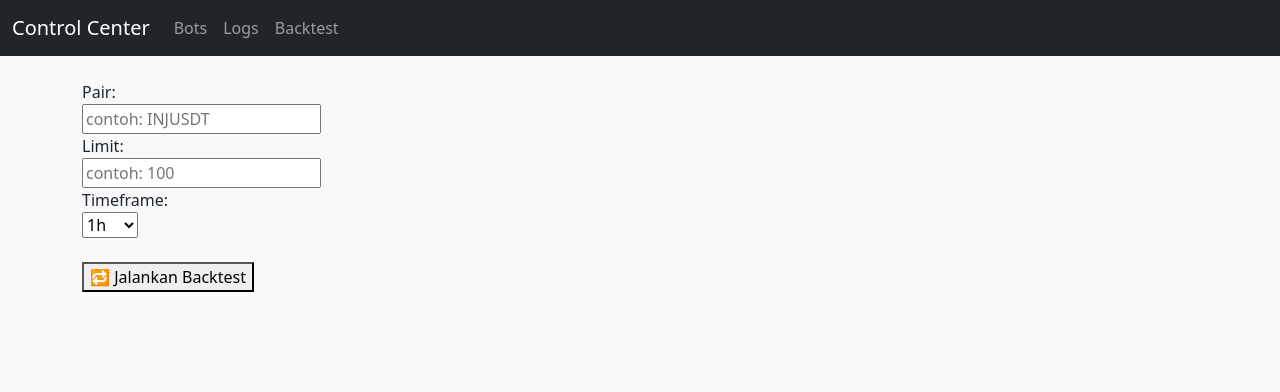
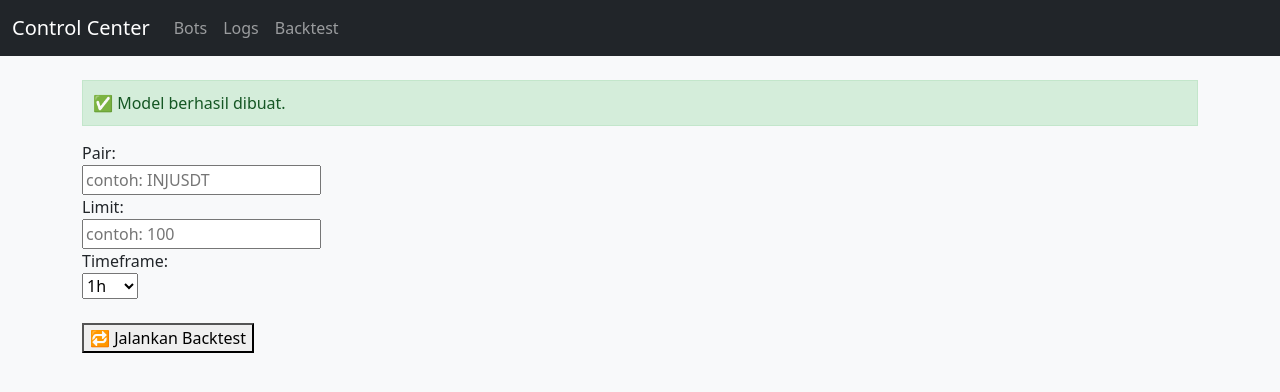
Before and after one commit to adyjul/trade-control-system, a Flask app: template templates/backtest_form.html in a window 1280 px wide. Shown: the top 392 px of the page. Run offline with Flask 3, Linux system fonts and the light colour scheme; the template is opened without the code that fills it: most values are stand-ins (such as "Sample title", 1, 10 or a date in 2020).

Commit message:
add model

```diff
--- a/app.py
+++ b/app.py
@@ -136,15 +136,19 @@ def backtest_new():
         # return render_template("summary_backtest.html", result=res)
         return redirect(url_for('backtest_summary'))
 
-    return render_template("backtest_form.html")  # form input pair/tf
+    status = request.args.get("status")
+    err = request.args.get("err")
+    return render_template("backtest_form.html",status=status,err=err)  # form input pair/tf
 
 @app.route("/make_model", methods=["GET"])
 def make_model():
     try:
         train_all_models()  # ini akan otomatis membaca semua file .xlsx dan buat model per coin/timeframe
-        return "✅ Semua model berhasil dibuat.", 200
+        # return "✅ Semua model berhasil dibuat.", 200
+        return redirect(url_for("backtest", status="success"))
     except Exception as e:
-        return f"❌ Gagal membuat model: {str(e)}", 500
+        # return f"❌ Gagal membuat model: {str(e)}", 500
+        return redirect(url_for("backtest", status="success",err=e))
 
 @app.route('/backtest/summary')
 def backtest_summary():
--- a/templates/backtest_form.html
+++ b/templates/backtest_form.html
@@ -1,5 +1,16 @@
 {% extends 'base.html' %}
 {% block content %}
+
+{% if status == "success" %}
+  <div style="padding: 10px; background-color: #d4edda; color: #155724; border: 1px solid #c3e6cb; margin-bottom: 15px;">
+    ✅ Model berhasil dibuat.
+  </div>
+{% elif status == "error" %}
+  <div style="padding: 10px; background-color: #f8d7da; color: #721c24; border: 1px solid #f5c6cb; margin-bottom: 15px;">
+    ❌ Gagal membuat model: {{ err }}
+  </div>
+{% endif %}
+
 <form method="POST">
   <label>Pair:</label><br>
   <input type="text" name="pair" placeholder="contoh: INJUSDT" required><br>
```
